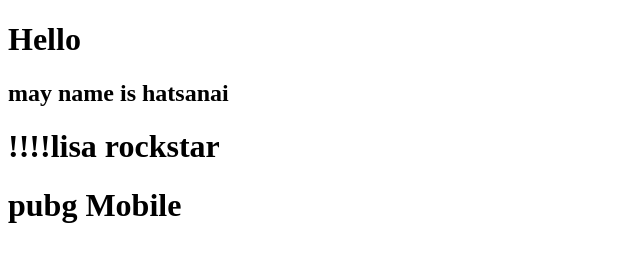
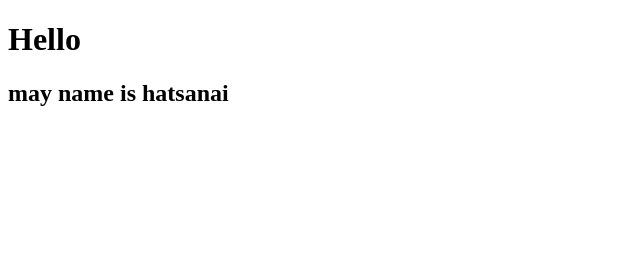
Before and after one commit to Hatsanay/Lab2_1, a plain HTML site: page index.html in a window 1280 px wide. Shown: the whole page, without its empty margins (0-640 px from the left). Drawn offline with Linux system fonts and the light colour scheme.

Commit message:
Update index.html

```diff
--- a/index.html
+++ b/index.html
@@ -7,7 +7,6 @@
     <h1>Hello</h1>
     <h2>may name is hatsanai</h2>
 
-    <h1>!!!!lisa rockstar</h1>
-    <h1>pubg Mobile</h1>
+
 </body>
 </html>
```
